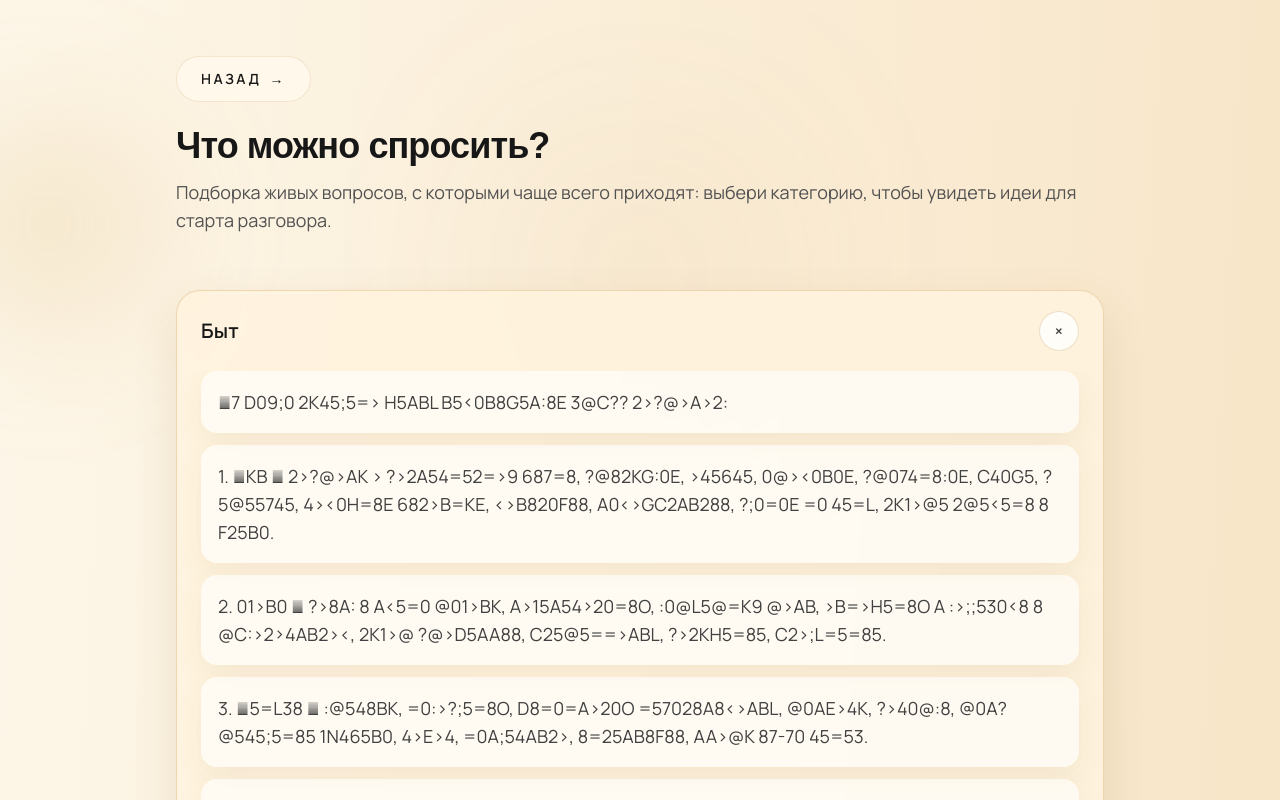
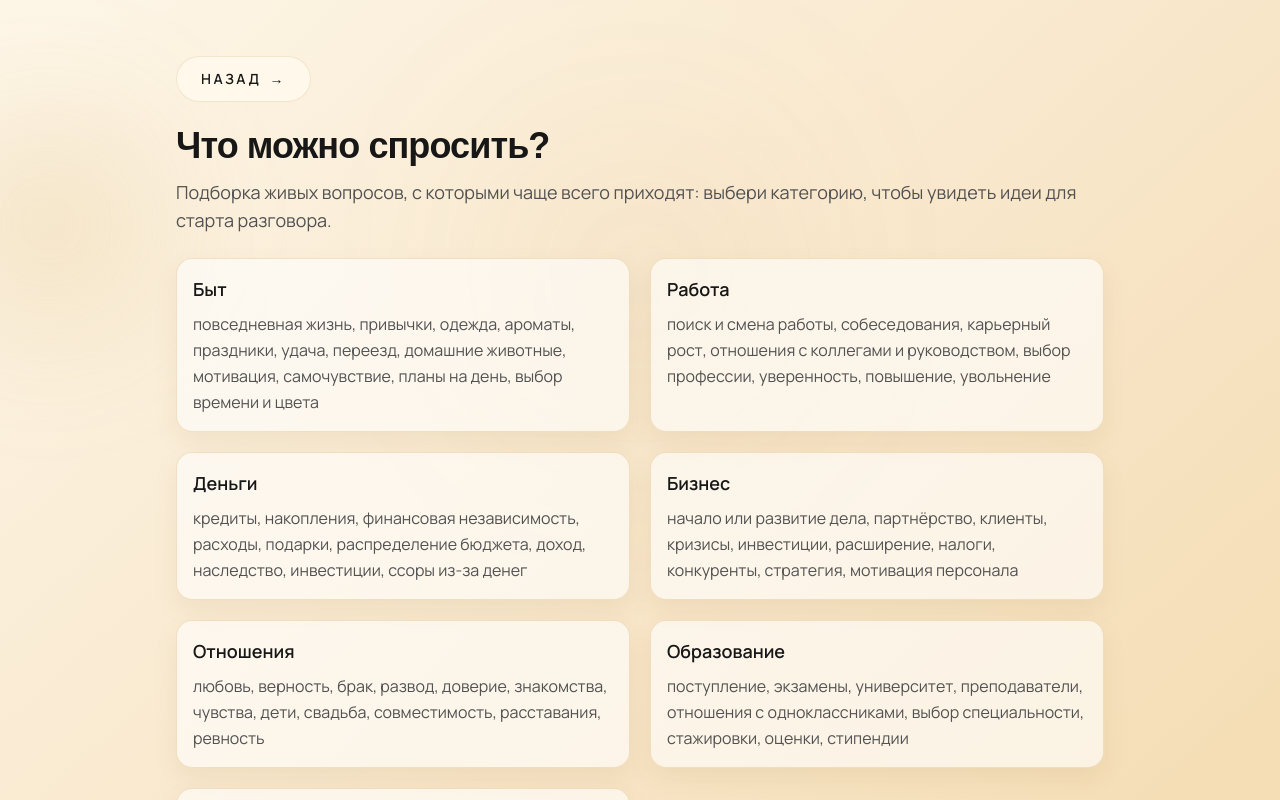
Before and after one commit to DEOZMSK/K, a Next.js app: page /questions in a window 1280 px wide. Shown: the top 800 px of the page. Built offline with nearby package versions, Linux system fonts and the light colour scheme; no server answers; a web font is replaced by a local one.

Commit message:
Revise questions page structure

```diff
--- a/app/questions/page.tsx
+++ b/app/questions/page.tsx
@@ -15,7 +15,46 @@ const CATEGORY_ORDER: QuestionCategory["name"][] = [
   "О себе"
 ];
 
+const CATEGORY_DESCRIPTIONS: { name: QuestionCategory["name"]; description: string }[] = [
+  {
+    name: "Быт",
+    description:
+      "повседневная жизнь, привычки, одежда, ароматы, праздники, удача, переезд, домашние животные, мотивация, самочувствие, планы на день, выбор времени и цвета"
+  },
+  {
+    name: "Работа",
+    description:
+      "поиск и смена работы, собеседования, карьерный рост, отношения с коллегами и руководством, выбор профессии, уверенность, повышение, увольнение"
+  },
+  {
+    name: "Деньги",
+    description:
+      "кредиты, накопления, финансовая независимость, расходы, подарки, распределение бюджета, доход, наследство, инвестиции, ссоры из-за денег"
+  },
+  {
+    name: "Бизнес",
+    description:
+      "начало или развитие дела, партнёрство, клиенты, кризисы, инвестиции, расширение, налоги, конкуренты, стратегия, мотивация персонала"
+  },
+  {
+    name: "Отношения",
+    description:
+      "любовь, верность, брак, развод, доверие, знакомства, чувства, дети, свадьба, совместимость, расставания, ревность"
+  },
+  {
+    name: "Образование",
+    description:
+      "поступление, экзамены, университет, преподаватели, отношения с одноклассниками, выбор специальности, стажировки, оценки, стипендии"
+  },
+  {
+    name: "О себе",
+    description:
+      "личность, предназначение, уверенность, духовность, проклятия, миссия, цель жизни, здоровье, внутренние состояния, мотивация, кристаллы, числа удачи"
+  }
+];
+
 const CATEGORY_MARKERS: Record<string, QuestionCategory["name"]> = {
+  'Вот все вопросы из группы "Быт":': "Быт",
   'Вот все вопросы из группы "Работа":': "Работа",
   'Вот все вопросы из группы "Деньги":': "Деньги",
   'Вот все вопросы из группы "Бизнес":': "Бизнес",
@@ -48,6 +87,8 @@ async function getQuestionCategories(): Promise<QuestionCategory[]> {
     buffer = [];
   };
 
+  let processingStarted = false;
+
   rawContent.split(/\r?\n/).forEach((line) => {
     const trimmed = line.trim();
 
@@ -60,6 +101,11 @@ async function getQuestionCategories(): Promise<QuestionCategory[]> {
     if (markerCategory) {
       flushBuffer();
       currentCategory = markerCategory;
+      processingStarted = true;
+      return;
+    }
+
+    if (!processingStarted) {
       return;
     }
 
@@ -133,6 +179,17 @@ export default async function QuestionsPage() {
             <p className="mt-3 text-base text-neutral-600 sm:text-lg">
               Подборка живых вопросов, с которыми чаще всего приходят: выбери категорию, чтобы увидеть идеи для старта разговора.
             </p>
+            <div className="mt-6 grid gap-4 text-sm text-neutral-600 sm:grid-cols-2 sm:gap-5 sm:text-base">
+              {CATEGORY_DESCRIPTIONS.map(({ name, description }) => (
+                <div
+                  key={name}
+                  className="rounded-2xl border border-[#d9b16f]/35 bg-white/60 p-4 shadow-[0_10px_24px_rgba(125,84,25,0.08)]"
+                >
+                  <div className="text-base font-semibold text-neutral-900 sm:text-lg">{name}</div>
+                  <p className="mt-2 leading-relaxed">{description}</p>
+                </div>
+              ))}
+            </div>
           </div>
         </div>
 
```
